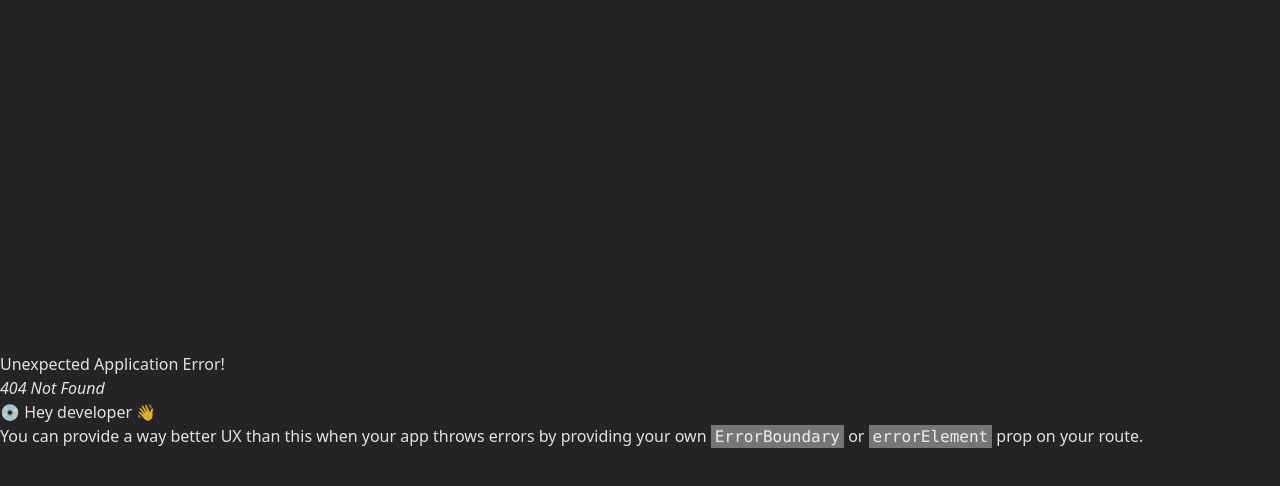
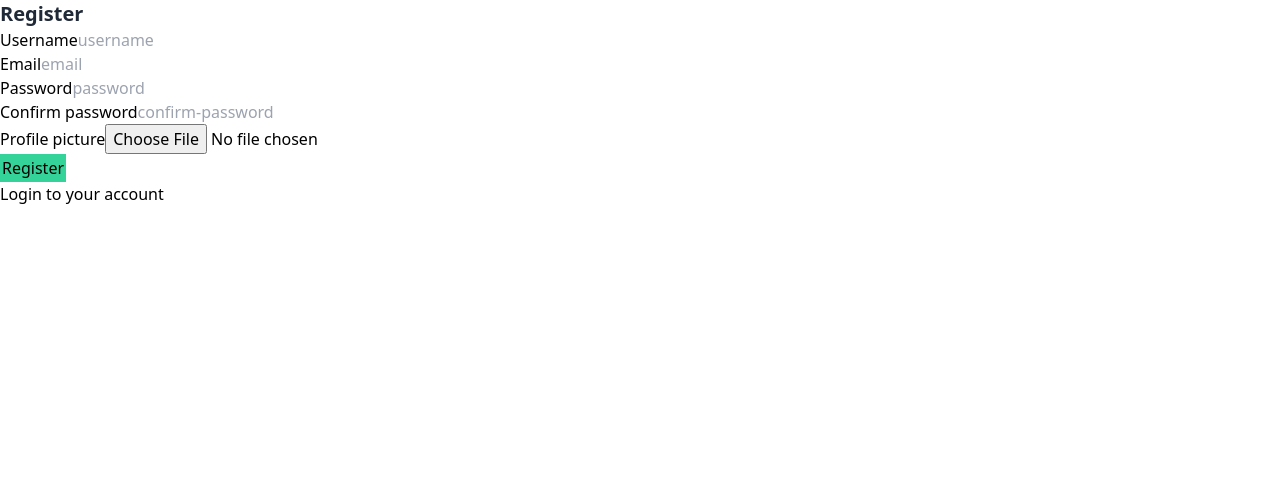
Before and after one commit to SrPanquesito/ss-corpse-chat, a React (Vite) app: page /register in a window 1280 px wide. Before the commit this address had no page. Shown: the top 486 px of the page. Built offline with nearby package versions, Linux system fonts and the light colour scheme.

Commit message:
Feature: Simple register and login page.

```diff
--- a/src/RouterConfig.jsx
+++ b/src/RouterConfig.jsx
@@ -6,11 +6,11 @@ import {
 
 const RouterConfig = createBrowserRouter([
     {
-      path: "/",
+      path: "/register",
       element: <Register />
     },
     {
-      path: "login",
+      path: "/login",
       element: <Login />
     },
   ]);
--- a/src/components/Login.jsx
+++ b/src/components/Login.jsx
@@ -1,9 +1,32 @@
 import React from 'react';
+import { Link } from "react-router-dom";
 
 const Login = () => {
     return (
         <>
-            <h1>Login</h1>
+            <h3 className="font-bold text-xl text-gray-800">Login</h3>
+            <form>
+                <div>
+                    <label htmlFor="username">Username</label>
+                    <input type="text" id="username" placeholder="username" />
+                </div>
+
+                <div>
+                    <label htmlFor="password">Password</label>
+                    <input type="password" id="password" placeholder="password" />
+                </div>
+
+                <button
+                    className="bg-emerald-400 border-2 border-emerald-400 hover:bg-emerald-300 hover:border-slate-3"
+                    type="submit"
+                >
+                    Login
+                </button>
+
+                <div>
+                    <span><Link to="/register">Don't have any account? Sign up here</Link></span>
+                </div>
+            </form>
         </>
     );
 };
--- a/src/components/Register.jsx
+++ b/src/components/Register.jsx
@@ -1,9 +1,47 @@
 import React from 'react';
+import { Link } from "react-router-dom";
 
 const Register = () => {
     return (
         <>
-            <h1>Register</h1>
+            <h3 className="font-bold text-xl text-gray-800">Register</h3>
+            <form>
+                <div>
+                    <label htmlFor="username">Username</label>
+                    <input type="text" id="username" placeholder="username" />
+                </div>
+
+                <div>
+                    <label htmlFor="email">Email</label>
+                    <input type="email" id="email" placeholder="email" />
+                </div>
+
+                <div>
+                    <label htmlFor="password">Password</label>
+                    <input type="password" id="password" placeholder="password" />
+                </div>
+
+                <div>
+                    <label htmlFor="confirm-password">Confirm password</label>
+                    <input type="password" id="confirm-password" placeholder="confirm-password" />
+                </div>
+
+                <div>
+                    <label htmlFor="image">Profile picture</label>
+                    <input type="file" id="image" />
+                </div>
+
+                <button
+                    className="bg-emerald-400 border-2 border-emerald-400 hover:bg-emerald-300 hover:border-slate-3"
+                    type="submit"
+                >
+                    Register
+                </button>
+
+                <div>
+                    <span><Link to="/login">Login to your account</Link></span>
+                </div>
+            </form>
         </>
     );
 };
--- a/src/index.css
+++ b/src/index.css
@@ -1,17 +1,3 @@
 @tailwind base;
 @tailwind components;
 @tailwind utilities;
-
-:root {
-  color-scheme: light dark;
-  color: rgba(255, 255, 255, 0.87);
-  background-color: #242424;
-}
-
-body {
-  margin: 0;
-  display: flex;
-  place-items: center;
-  min-width: 320px;
-  min-height: 100vh;
-}
```
